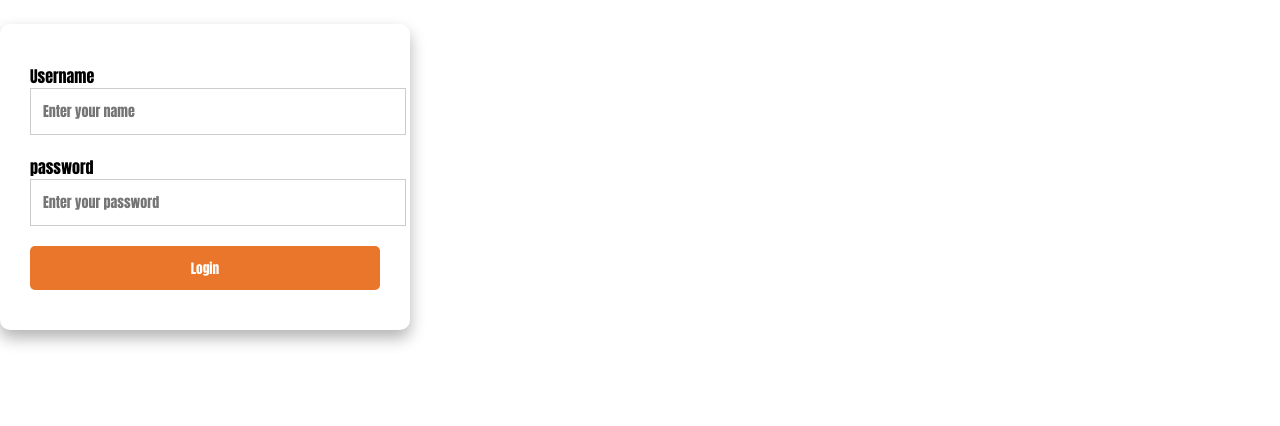
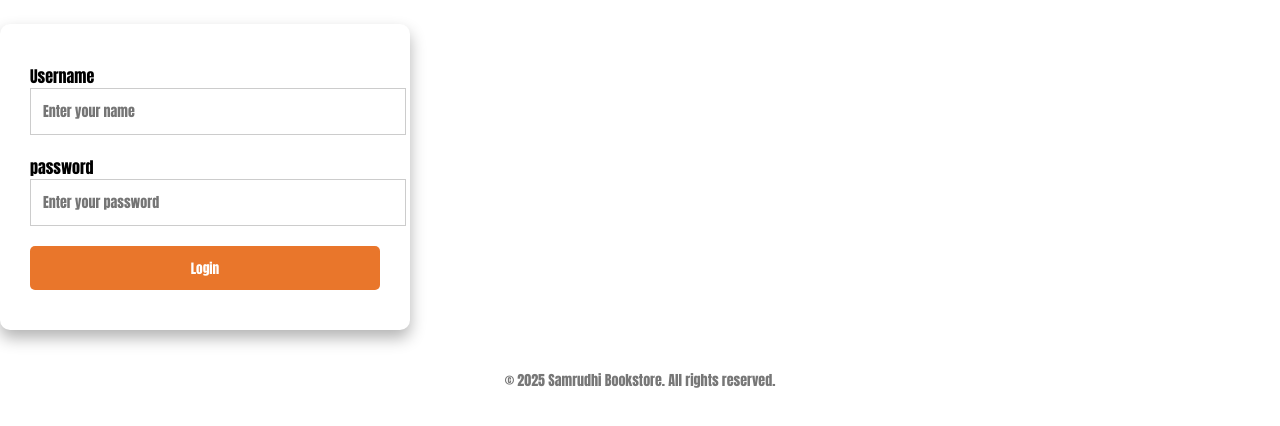
Before and after one commit to samrudhishirsath19/css-practice-project, a plain HTML site: page pages/login.html in a window 1280 px wide. Shown: the part 156-582 px from the top of the page. Drawn offline with Linux system fonts and the light colour scheme.

Commit message:
normal changes in login page

```diff
--- a/pages/login.html
+++ b/pages/login.html
@@ -38,6 +38,10 @@
         <button type="submit" class="login-btn">Login</button>
     </form>
 
+    <div class="footer">
+        &copy; 2025 Samrudhi Bookstore. All rights reserved.
+    </div>
+
     <script src="https://kit.fontawesome.com/3fa3fb5e12.js" crossorigin="anonymous"></script>
 </body>
 </html>
```
